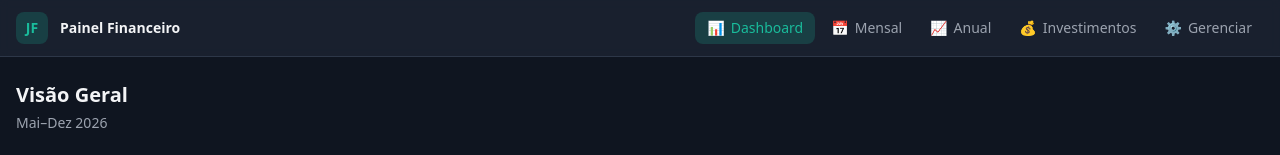
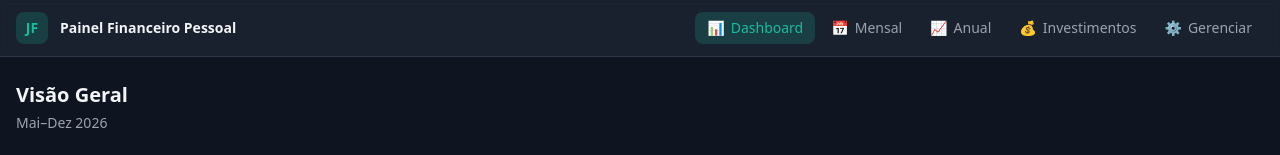
Before and after one commit to joaofelipe28/ProjetoClaudeCode, a React (Vite) app in the folder painel-financeiro-web/: page / in a window 1280 px wide. Shown: the top 155 px of the page. Built offline with nearby package versions, Linux system fonts and the light colour scheme.

Commit message:
Auto-update: 2026-05-19 23:04:31

```diff
--- a/painel-financeiro-web/index.html
+++ b/painel-financeiro-web/index.html
@@ -4,7 +4,7 @@
     <meta charset="UTF-8" />
     <link rel="icon" type="image/svg+xml" href="/favicon.svg" />
     <meta name="viewport" content="width=device-width, initial-scale=1.0" />
-    <title>painel-financeiro-web</title>
+    <title>Painel Financeiro Pessoal</title>
   </head>
   <body>
     <div id="root"></div>
--- a/painel-financeiro-web/src/App.tsx
+++ b/painel-financeiro-web/src/App.tsx
@@ -25,7 +25,7 @@ export default function App() {
           <div className="flex items-center justify-between h-14">
             <div className="flex items-center gap-3">
               <div className="w-8 h-8 rounded-lg bg-saldo/20 flex items-center justify-center text-saldo font-bold text-sm">JF</div>
-              <span className="font-semibold text-gray-100 text-sm hidden sm:block">Painel Financeiro</span>
+              <span className="font-semibold text-gray-100 text-sm hidden sm:block">Painel Financeiro Pessoal</span>
             </div>
             <nav className="flex items-center gap-1">
               {tabs.map(tab => (
```
